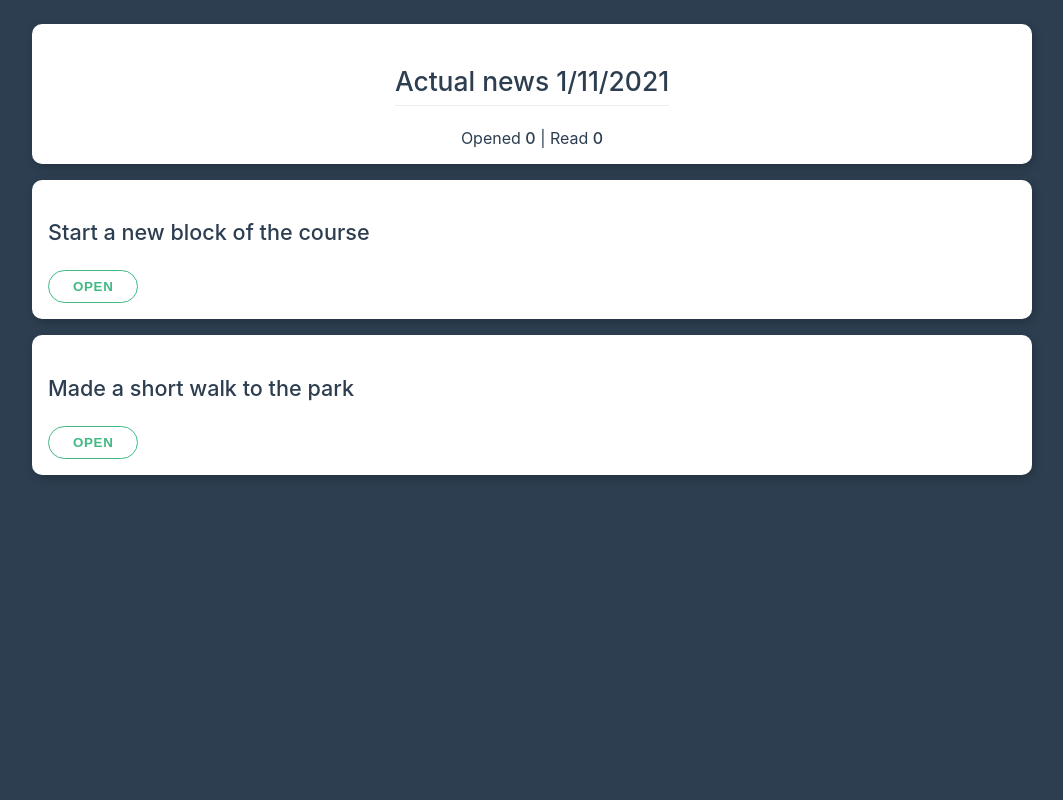
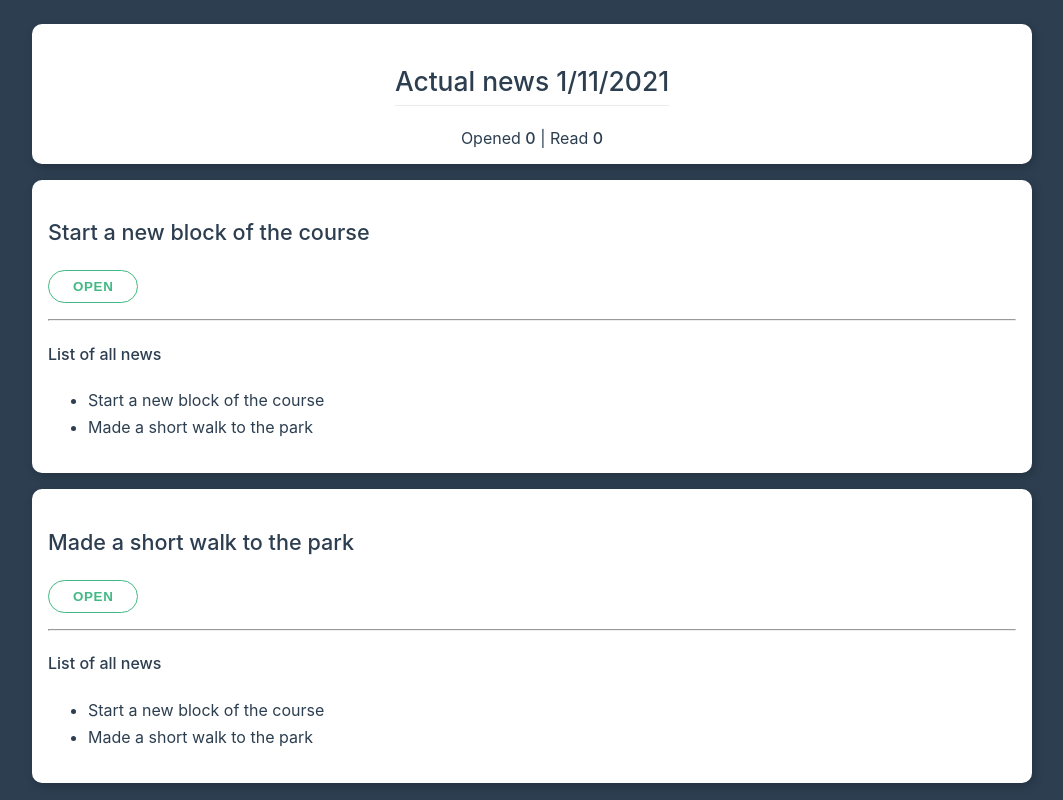
Before and after one commit to OlgaJaer/vue3-cli, a Vue app: page / in a window 1280 px wide. Shown: the whole page, without its empty margins (108-1171 px from the left). Built offline with nearby package versions, Linux system fonts and the light colour scheme.

Commit message:
lesson 11 - using provide/inject

```diff
--- a/src/App.vue
+++ b/src/App.vue
@@ -45,6 +45,12 @@ export default {
       readRate: 0
     }
   },
+  provide () {
+    return {
+      title: 'List of all news',
+      news: this.news
+    }
+  },
   methods: {
     // openNews (data, data2) {
     //   this.openRate++
--- a/src/AppNews.vue
+++ b/src/AppNews.vue
@@ -19,13 +19,13 @@
           @action="mark"
         >Read News</app-button>
       </div>
-
+    <app-news-list></app-news-list>
     </div>
 </template>
 
 <script>
 import AppButton from './AppButton'
-
+import AppNewsList from './AppNewsList'
 export default {
   // props: ['title'],
   // emits: ['open-news],
@@ -85,6 +85,6 @@ export default {
     //   this.$emit('unmark', this.id)
     // }
   },
-  components: { AppButton }
+  components: { AppButton, AppNewsList }
 }
 </script>
--- /dev/null
+++ b/src/AppNewsList.vue
@@ -0,0 +1,18 @@
+<template>
+  <hr />
+  <h4>{{ title }} </h4>
+  <ul>
+    <li v-for="item in news" :key="item" >{{item.title}} <span v-if="item.wasRead" >+</span></li>
+  </ul>
+</template>
+
+<script>
+export default {
+  inject: ['title', 'news']
+
+}
+</script>
+
+<style>
+
+</style>
```
